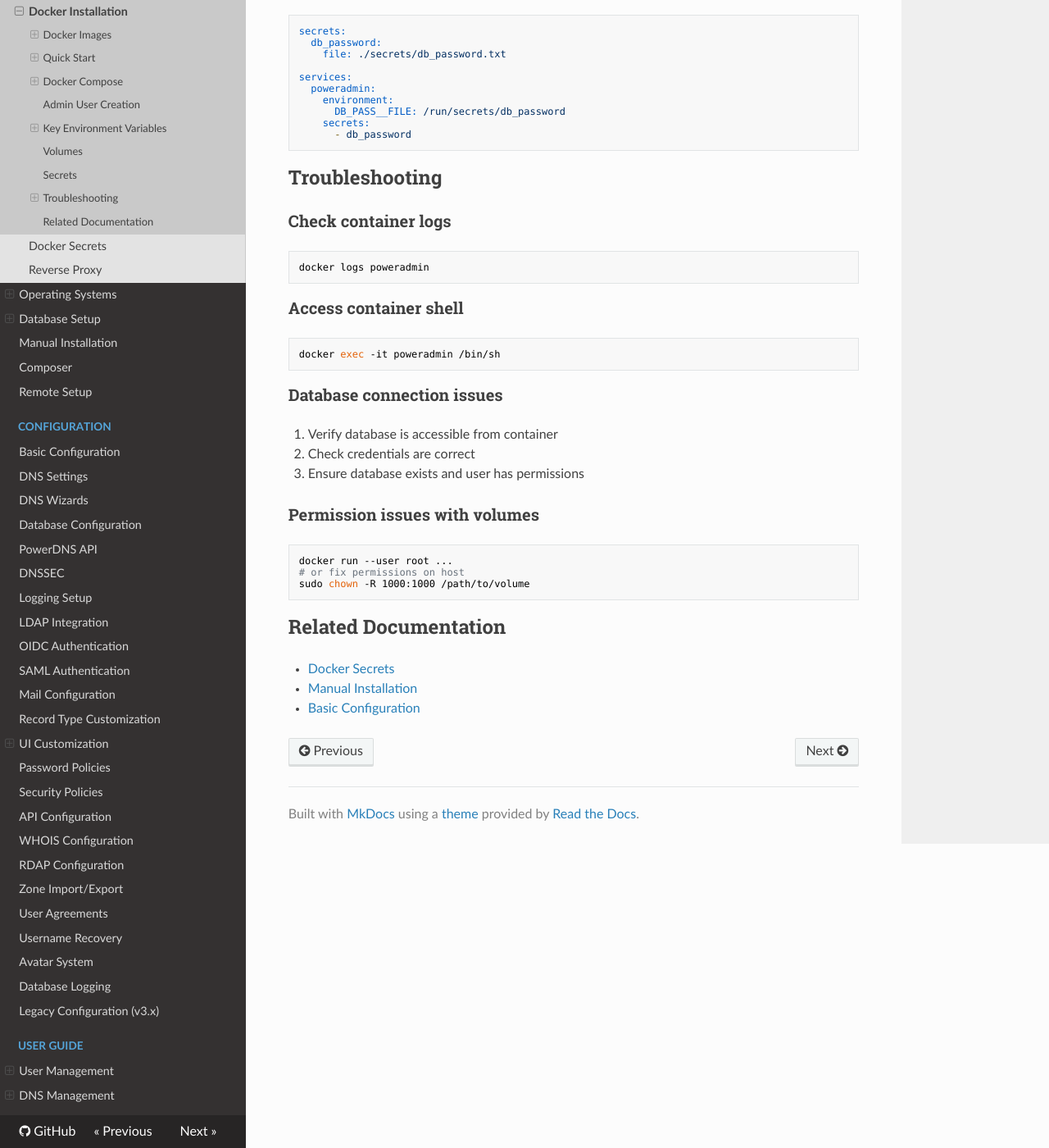
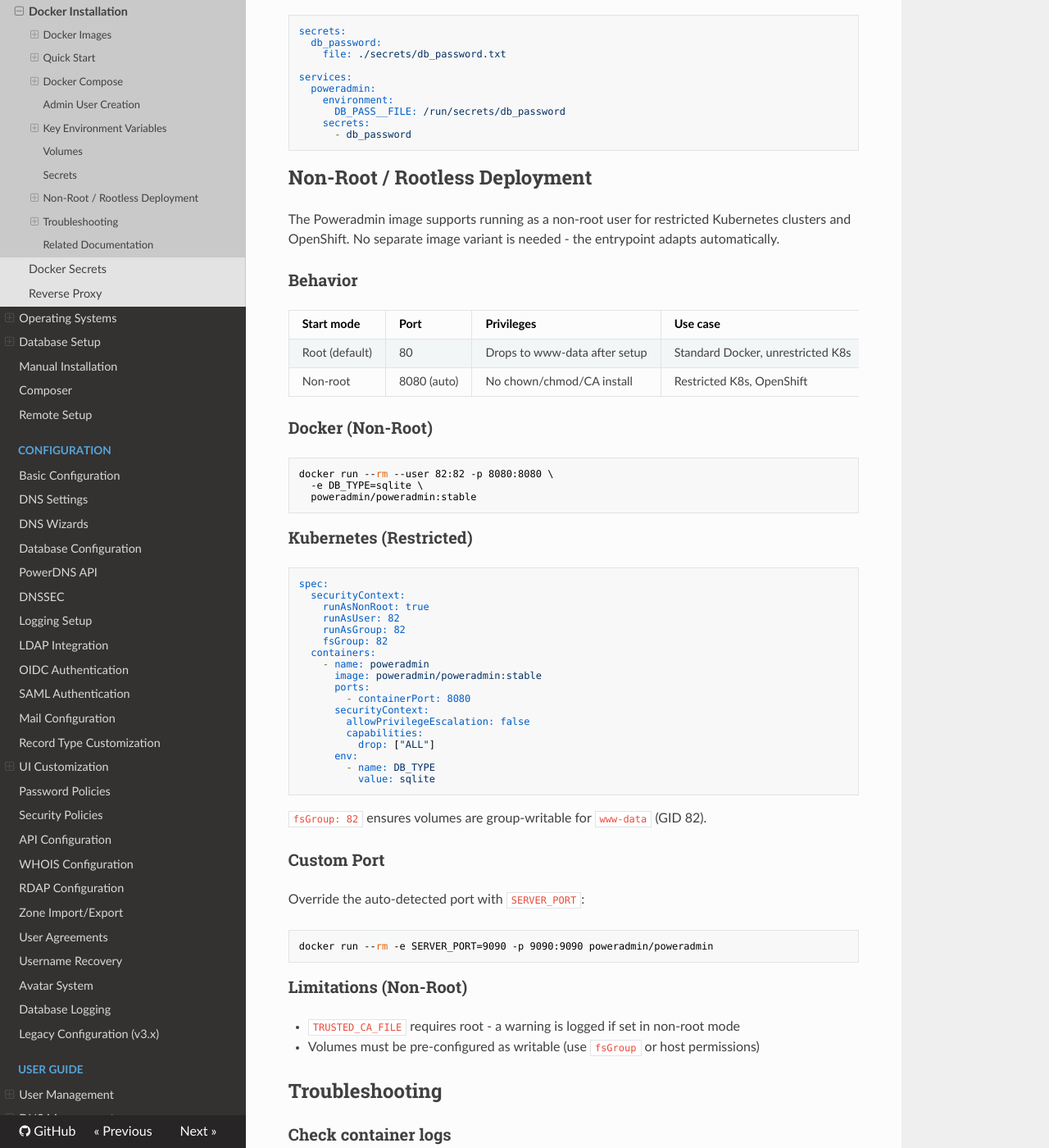
Before and after one commit to poweradmin/poweradmin-docs, an MkDocs documentation site: the page built from docs/installation/docker.md, in a window 1280 px wide and 1400 px high, scrolled down 7079 px. Shown: the whole window at 82% size. Built offline with MkDocs 1.6.1, drawn with Linux system fonts in a browser that asks for light colours; nearby versions of some CDN libraries.

Commit message:
docs(docker): add non-root and rootless deployment section

````diff
--- a/docs/installation/docker.md
+++ b/docs/installation/docker.md
@@ -328,6 +328,63 @@
       - db_password
 ```
 
+## Non-Root / Rootless Deployment
+
+The Poweradmin image supports running as a non-root user for restricted Kubernetes clusters and OpenShift. No separate image variant is needed - the entrypoint adapts automatically.
+
+### Behavior
+
+| Start mode | Port | Privileges | Use case |
+|------------|------|------------|----------|
+| Root (default) | 80 | Drops to www-data after setup | Standard Docker, unrestricted K8s |
+| Non-root | 8080 (auto) | No chown/chmod/CA install | Restricted K8s, OpenShift |
+
+### Docker (Non-Root)
+
+```bash
+docker run --rm --user 82:82 -p 8080:8080 \
+  -e DB_TYPE=sqlite \
+  poweradmin/poweradmin:stable
+```
+
+### Kubernetes (Restricted)
+
+```yaml
+spec:
+  securityContext:
+    runAsNonRoot: true
+    runAsUser: 82
+    runAsGroup: 82
+    fsGroup: 82
+  containers:
+    - name: poweradmin
+      image: poweradmin/poweradmin:stable
+      ports:
+        - containerPort: 8080
+      securityContext:
+        allowPrivilegeEscalation: false
+        capabilities:
+          drop: ["ALL"]
+      env:
+        - name: DB_TYPE
+          value: sqlite
+```
+
+`fsGroup: 82` ensures volumes are group-writable for `www-data` (GID 82).
+
+### Custom Port
+
+Override the auto-detected port with `SERVER_PORT`:
+
+```bash
+docker run --rm -e SERVER_PORT=9090 -p 9090:9090 poweradmin/poweradmin
+```
+
+### Limitations (Non-Root)
+
+- `TRUSTED_CA_FILE` requires root - a warning is logged if set in non-root mode
+- Volumes must be pre-configured as writable (use `fsGroup` or host permissions)
+
 ## Troubleshooting
 
 ### Check container logs
````
